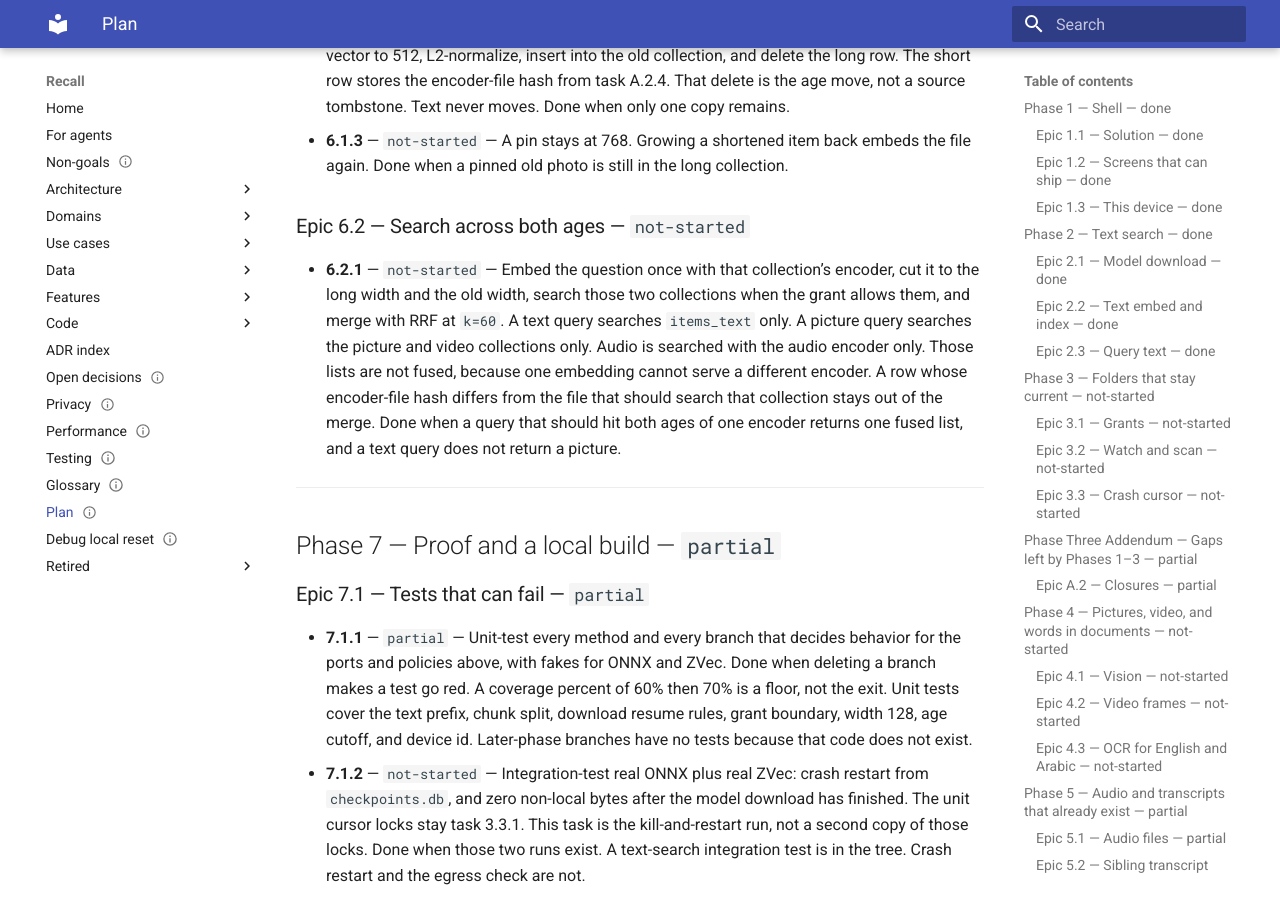
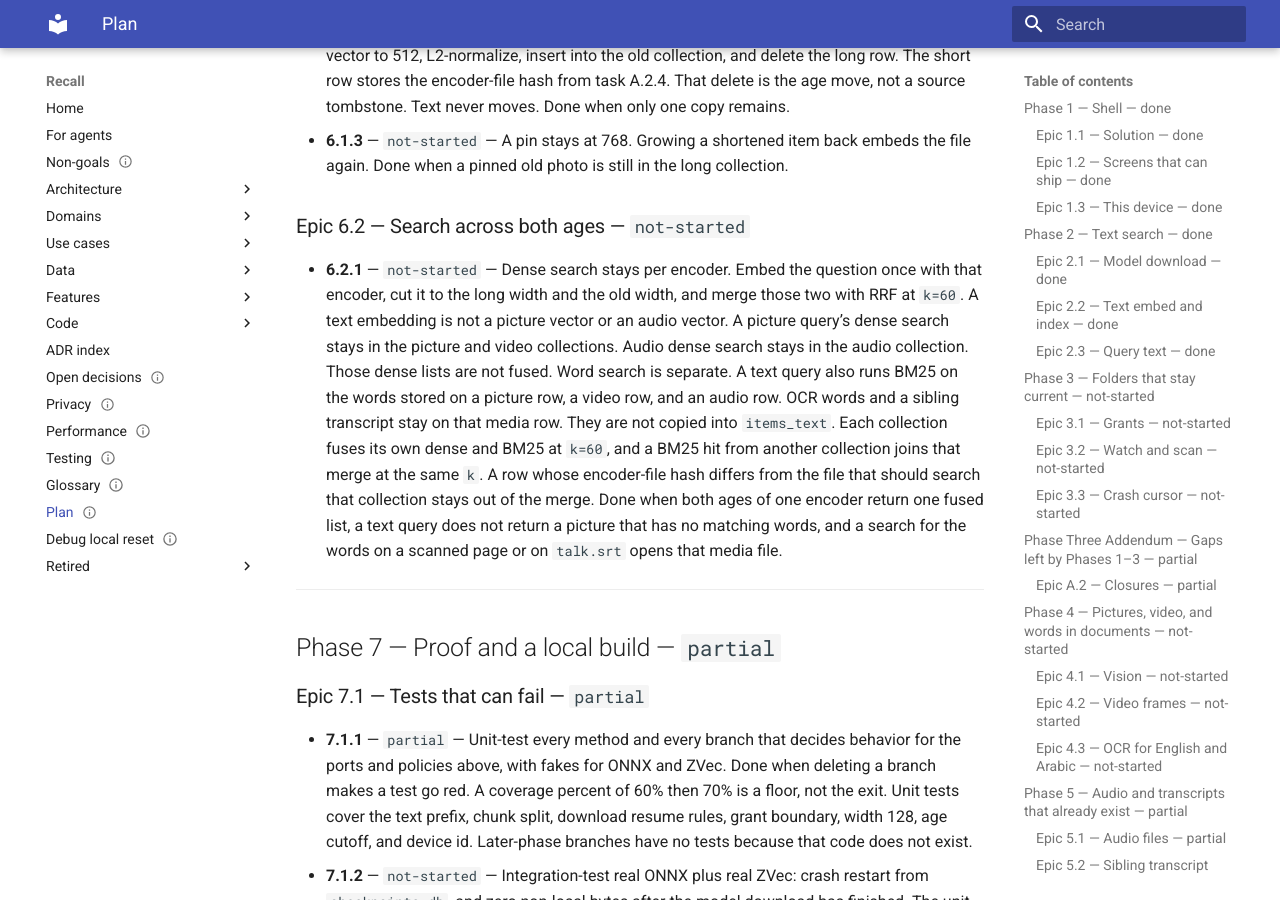
Before and after one commit to ahmedSamir50/Recall, an MkDocs documentation site: the page built from docs/plan.md, in a window 1280 px wide and 900 px high, scrolled down 10277 px. Built offline with MkDocs 1.6.1 and Material for MkDocs 9.7.7, drawn with Linux system fonts in a browser that asks for light colours.

Commit message:
Let a text query find words stored on media rows.
Co-authored-by: Cursor <cursoragent@cursor.com>

```diff
--- a/docs/plan.md
+++ b/docs/plan.md
@@ -168,7 +168,7 @@ Vision waits on tasks A.2.2, A.2.3, A.2.4, A.2.7, and A.2.8. It does not wait on
 
 ### Epic 6.2 — Search across both ages — `not-started`
 
-- **6.2.1** — `not-started` — Embed the question once with that collection’s encoder, cut it to the long width and the old width, search those two collections when the grant allows them, and merge with RRF at `k=60`. A text query searches `items_text` only. A picture query searches the picture and video collections only. Audio is searched with the audio encoder only. Those lists are not fused, because one embedding cannot serve a different encoder. A row whose encoder-file hash differs from the file that should search that collection stays out of the merge. Done when a query that should hit both ages of one encoder returns one fused list, and a text query does not return a picture.
+- **6.2.1** — `not-started` — Dense search stays per encoder. Embed the question once with that encoder, cut it to the long width and the old width, and merge those two with RRF at `k=60`. A text embedding is not a picture vector or an audio vector. A picture query’s dense search stays in the picture and video collections. Audio dense search stays in the audio collection. Those dense lists are not fused. Word search is separate. A text query also runs BM25 on the words stored on a picture row, a video row, and an audio row. OCR words and a sibling transcript stay on that media row. They are not copied into `items_text`. Each collection fuses its own dense and BM25 at `k=60`, and a BM25 hit from another collection joins that merge at the same `k`. A row whose encoder-file hash differs from the file that should search that collection stays out of the merge. Done when both ages of one encoder return one fused list, a text query does not return a picture that has no matching words, and a search for the words on a scanned page or on `talk.srt` opens that media file.
 
 ---
 
```
